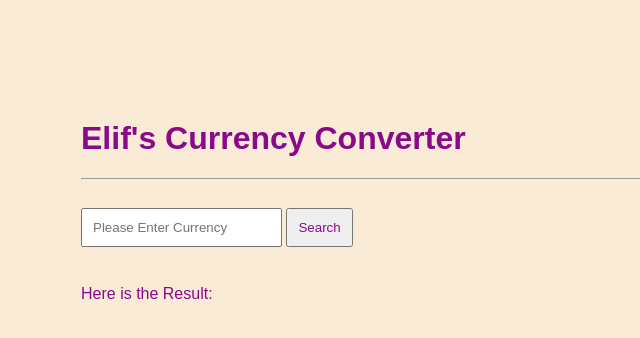
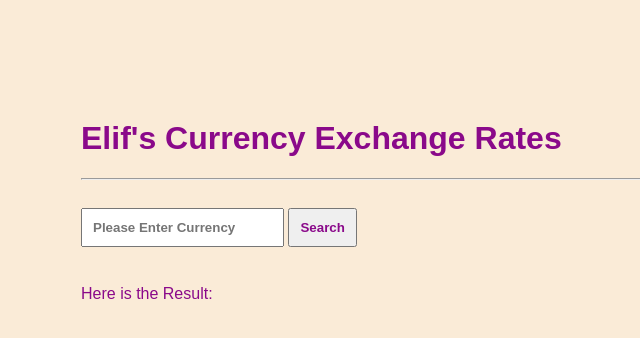
Before and after one commit to Bakshem/SBA-308A, a plain HTML site: page index.html in a window 1280 px wide. Shown: the whole page, without its empty margins (259-899 px from the left). Drawn offline with Linux system fonts and the light colour scheme.

Commit message:
adding latest files

```diff
--- a/index.html
+++ b/index.html
@@ -3,13 +3,13 @@
 <head>
     <meta charset="UTF-8">
     <meta name="viewport" content="width=device-width, initial-scale=1.0">
-    <title>Elif's Currency Converter</title>
+    <title>Elif's Currency Exchange Rates</title>
     <link rel="stylesheet" href="style.css">
 </head>
 <body>
     <div id="container">
         <div id="converter">
-            <h1>Elif's Currency Converter</h1>
+            <h1>Elif's Currency Exchange Rates</h1>
             <hr>
             <input type="text" id="currency-input" placeholder="Please Enter Currency">
 
--- a/style.css
+++ b/style.css
@@ -16,6 +16,7 @@ h1 {
 
 input, button {
     color: rgb(138, 9, 138);
+    font-weight: bold;
     padding: 10px;
     margin: auto;
     margin-top: 20px;
```
Also changed, not shown: 1 other file.
